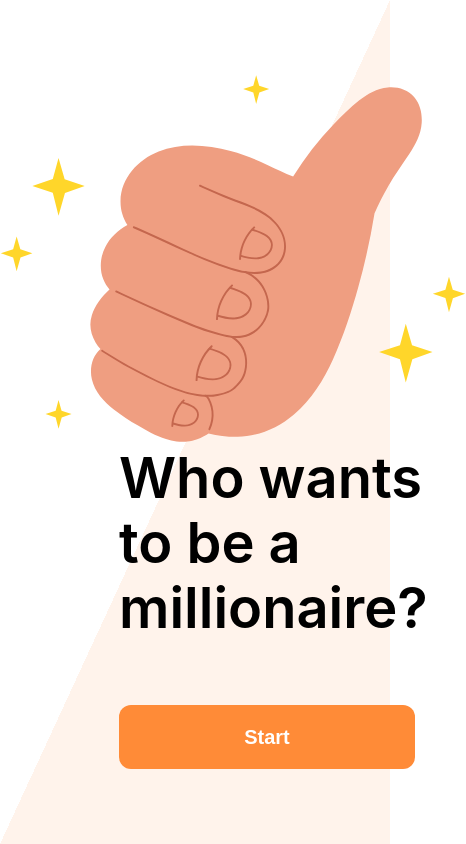
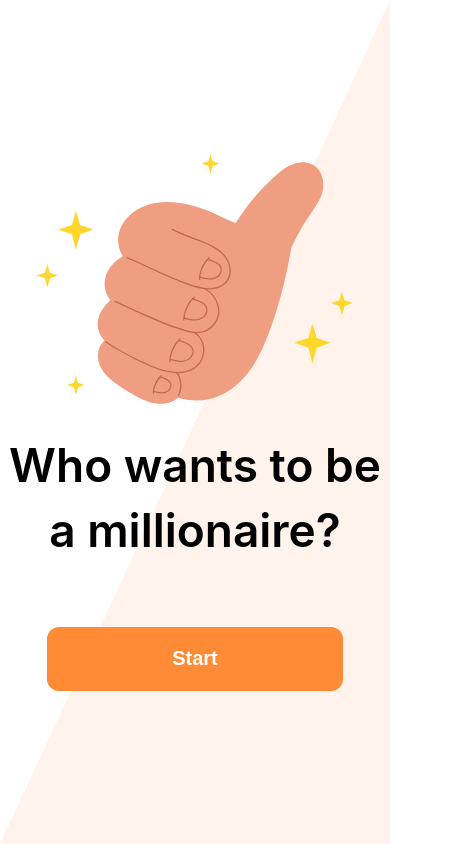
Before and after one commit to LtCodename/genesis-test-task, a React (Create React App) app: page /start in a window 390 px wide. Shown: the whole page, 466 px wide, since content can reach past the window. Built offline with nearby package versions, Linux system fonts and the light colour scheme.

Commit message:
mobile css

```diff
--- a/src/assets.tsx
+++ b/src/assets.tsx
@@ -23,3 +23,11 @@ export const StartGameIcon = (
         <path d="M59.8815 326.503L56.9385 316.264L54.1426 326.503L44.2834 329.817L54.1426 333.132L56.9385 344.18L60.0287 333.205L69.5936 329.817L59.8815 326.503Z" fill="#FFD62A"/>
 </svg>
 );
+
+export const MenuIcon = (
+    <svg aria-hidden="true" focusable="false" data-prefix="fas" data-icon="bars" className="menu-icon" role="img" xmlns="http://www.w3.org/2000/svg" viewBox="0 0 448 512"><path d="M16 132h416c8.837 0 16-7.163 16-16V76c0-8.837-7.163-16-16-16H16C7.163 60 0 67.163 0 76v40c0 8.837 7.163 16 16 16zm0 160h416c8.837 0 16-7.163 16-16v-40c0-8.837-7.163-16-16-16H16c-8.837 0-16 7.163-16 16v40c0 8.837 7.163 16 16 16zm0 160h416c8.837 0 16-7.163 16-16v-40c0-8.837-7.163-16-16-16H16c-8.837 0-16 7.163-16 16v40c0 8.837 7.163 16 16 16z"></path></svg>
+);
+
+export const CloseIcon = (
+    <svg aria-hidden="true" focusable="false" data-prefix="fas" data-icon="times" className="menu-icon" role="img" xmlns="http://www.w3.org/2000/svg" viewBox="0 0 352 512"><path d="M242.72 256l100.07-100.07c12.28-12.28 12.28-32.19 0-44.48l-22.24-22.24c-12.28-12.28-32.19-12.28-44.48 0L176 189.28 75.93 89.21c-12.28-12.28-32.19-12.28-44.48 0L9.21 111.45c-12.28 12.28-12.28 32.19 0 44.48L109.28 256 9.21 356.07c-12.28 12.28-12.28 32.19 0 44.48l22.24 22.24c12.28 12.28 32.2 12.28 44.48 0L176 322.72l100.07 100.07c12.28 12.28 32.2 12.28 44.48 0l22.24-22.24c12.28-12.28 12.28-32.19 0-44.48L242.72 256z"></path></svg>
+);
--- a/src/components/AnswerButton/AnswerButton.css
+++ b/src/components/AnswerButton/AnswerButton.css
@@ -45,3 +45,10 @@
     color: #FF8B37;
     margin-right: 8px;
 }
+
+@media only screen and (max-width: 1200px) {
+    .answer-button {
+        width: -webkit-fill-available;
+        min-width: 0;
+    }
+}
--- a/src/components/Button/Button.tsx
+++ b/src/components/Button/Button.tsx
@@ -1,6 +1,7 @@
-import React from 'react';
+import React, { useContext } from 'react';
 import './Button.css';
 import { useHistory } from "react-router-dom";
+import { Context } from '../../App';
 
 interface IButton {
   buttonText: string;
@@ -10,10 +11,17 @@ interface IButton {
 const Button: React.FC<IButton> = (
     { buttonText, route },
 ) => {
+  const { reloadRewardValue } = useContext(Context);
+
   const history = useHistory();
 
   function handleClick() {
-    history.push(route);
+    reloadRewardValue(0);
+
+    setTimeout(() => {
+      history.push(route);
+    }, 0);
+
   }
 
   return (
--- a/src/components/EndPage/EndPage.css
+++ b/src/components/EndPage/EndPage.css
@@ -30,3 +30,38 @@
     text-align: left;
     color: #88888c;
 }
+
+.end-page-content {
+    display: flex;
+    flex-direction: row;
+    justify-content: center;
+}
+
+@media only screen and (max-width: 1200px) {
+    .end-page-content {
+        display: flex;
+        flex-direction: column;
+        align-items: center;
+    }
+
+    .score-text {
+        text-align: center;
+        margin-top: 25px;
+    }
+
+    .earned-text {
+        text-align: center;
+    }
+}
+
+@media only screen and (max-width: 490px) {
+    .earned-text {
+        font-size: 46px;
+    }
+}
+
+@media only screen and (max-width: 350px) {
+    .earned-text {
+        font-size: 40px;
+    }
+}
--- a/src/components/EndPage/EndPage.tsx
+++ b/src/components/EndPage/EndPage.tsx
@@ -8,7 +8,7 @@ function EndPage() {
   const { rewardValue } = useContext(Context);
   return (
     <div className="end-page-container column column-h column-v">
-      <div className="row">
+      <div className="end-page-content">
         <span className="logo">{StartGameIcon}</span>
         <div className="column column-v start-text-and-button">
           <span className="score-text">Total score:</span>
--- a/src/components/GamePage/GamePage.css
+++ b/src/components/GamePage/GamePage.css
@@ -29,3 +29,21 @@
     text-align: left;
     color: #000000;
 }
+
+@media only screen and (max-width: 1200px) {
+    .question {
+        padding: 25px;
+    }
+
+    .question-text {
+        text-align: center;
+    }
+
+    .answers-row {
+        justify-content: center;
+    }
+
+    .question-text {
+        font-size: 25px;
+    }
+}
--- a/src/components/StartPage/StartPage.css
+++ b/src/components/StartPage/StartPage.css
@@ -15,8 +15,48 @@
 
 .start-game-button {
     margin-top: 64px;
+    text-align: left;
 }
 
 .start-text-and-button {
     margin-left: 119px;
 }
+
+.start-page-content {
+    display: flex;
+    flex-direction: row;
+    justify-content: center;
+}
+
+@media only screen and (max-width: 1200px) {
+    .start-page-content {
+        display: flex;
+        flex-direction: column;
+        align-items: center;
+    }
+
+    .game-start-text {
+        text-align: center;
+        margin-top: 25px;
+    }
+
+    .start-text-and-button {
+        margin-left: 0 !important;
+    }
+
+    .start-game-button {
+        text-align: center;
+    }
+}
+
+@media only screen and (max-width: 490px) {
+    .game-start-text {
+        font-size: 46px;
+    }
+}
+
+@media only screen and (max-width: 350px) {
+    .game-start-text {
+        font-size: 40px;
+    }
+}
--- a/src/components/StartPage/StartPage.tsx
+++ b/src/components/StartPage/StartPage.tsx
@@ -6,7 +6,7 @@ import './StartPage.css';
 function StartPage() {
   return (
     <div className="start-page-container column column-h column-v">
-      <div className="row">
+      <div className="start-page-content">
         <span className="logo">{StartGameIcon}</span>
         <div className="column column-v start-text-and-button">
           <span className="game-start-text">Who wants to be a millionaire?</span>
--- a/src/index.css
+++ b/src/index.css
@@ -22,6 +22,11 @@ html {
 
 .start-game-icon {
   height: 367px;
+}
+
+.menu-icon {
+  height: 20px;
+  fill: #1C1C21;
 }
 
 /* Flex Blocks */
@@ -64,3 +69,15 @@ html {
 .column-v {
   justify-content: center;
 }
+
+@media only screen and (max-width: 490px) {
+  .start-game-icon {
+    height: 250px;
+  }
+}
+
+@media only screen and (max-width: 350px) {
+  .start-game-icon {
+    height: 200px;
+  }
+}
```
Also changed, not shown: 1 other file (tests, documents, lock files or other folders).
